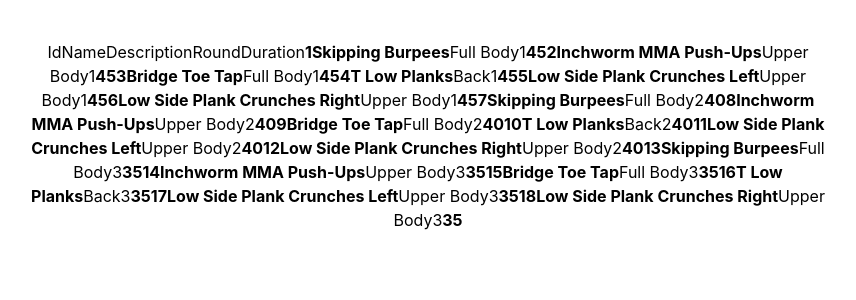
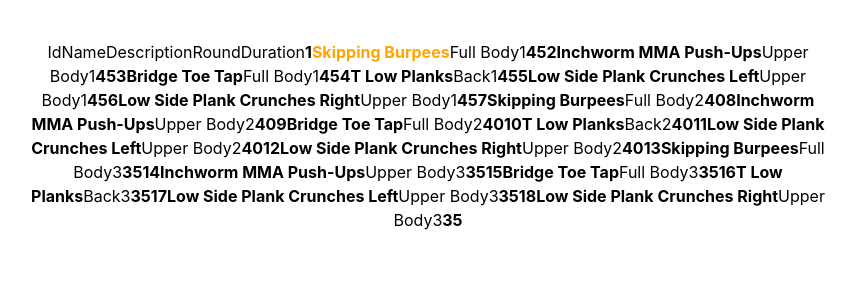
Before and after one commit to dirkelko/ui5WcDemoReact19, a React (Vite) app: page / in a window 1280 px wide. Shown: the top 300 px of the page, without its empty margins (212-1068 px from the left). Built offline with nearby package versions, Linux system fonts and the light colour scheme; what @ui5/webcomponents-base would draw is missing.

Commit message:
color in table

```diff
--- a/src/App.tsx
+++ b/src/App.tsx
@@ -9,6 +9,7 @@ import { setTheme } from '@ui5/webcomponents-base/dist/config/Theme.js';
 //import "../../../dirkelko/ui5-timer/src/Ui5Timer.js";
 import "ui5-timer/dist/Ui5Timer.js";
 import {useState, useRef} from "react";
+import UI5Timer from "ui5-timer/dist/Ui5Timer.js";
 
 setTheme('sap_horizon_dark');
 
@@ -21,7 +22,8 @@ function App() {
   const [duration, setDuration] = useState(exercises[0].duration);
   const [round, setRound] = useState(exercises[0].round);
   const [exRound, setExRound] = useState(exercises[0].ex);
-  const timerRef = useRef(null);
+  const timerRef: any = useRef(null);
+  const colorOrange = {color: "orange"};
 
 
   function handleRowClick(event: CustomEvent ) {
@@ -45,7 +47,7 @@ function App() {
       setRound(ex.round);
       setExRound(ex.ex);
       timerRef.current.resetTimer();
-      timerRef.current.startTimer();
+      timerRef.current?.startTimer();
     }
   }
 
@@ -71,13 +73,16 @@ function App() {
         <ui5-table-header-cell id="roundCol" width="60px" importance="-1">Round</ui5-table-header-cell>
         <ui5-table-header-cell id="durationCol" min-width="40px" importance="2">Duration</ui5-table-header-cell>
         </ui5-table-header-row>
-          {exercises.map((exercise) => (
-            <ui5-table-row id={exercise.id} key={exercise.id} interactive>
-              <ui5-table-cell><ui5-label><b>{exercise.id}</b></ui5-label></ui5-table-cell>
-              <ui5-table-cell><ui5-label><b>{exercise.name}</b></ui5-label></ui5-table-cell>
-              <ui5-table-cell><ui5-label>{exercise.description}</ui5-label></ui5-table-cell>
-              <ui5-table-cell><ui5-label>{exercise.round}</ui5-label></ui5-table-cell>
-              <ui5-table-cell><ui5-label><b>{exercise.duration}</b></ui5-label></ui5-table-cell>
+          {exercises.map((ex) => (
+            <ui5-table-row id={ex.id} key={ex.id} interactive>
+              <ui5-table-cell><ui5-label><b>{ex.id}</b></ui5-label></ui5-table-cell>
+              { (exerciseId === ex.id)?
+                <ui5-table-cell><ui5-label><b style={colorOrange}>{ex.name}</b></ui5-label></ui5-table-cell>:
+                <ui5-table-cell><ui5-label><b>{ex.name}</b></ui5-label></ui5-table-cell>
+              }
+              <ui5-table-cell><ui5-label>{ex.description}</ui5-label></ui5-table-cell>
+              <ui5-table-cell><ui5-label>{ex.round}</ui5-label></ui5-table-cell>
+              <ui5-table-cell><ui5-label><b>{ex.duration}</b></ui5-label></ui5-table-cell>
             </ui5-table-row>
           ))}
       </ui5-table>
```
